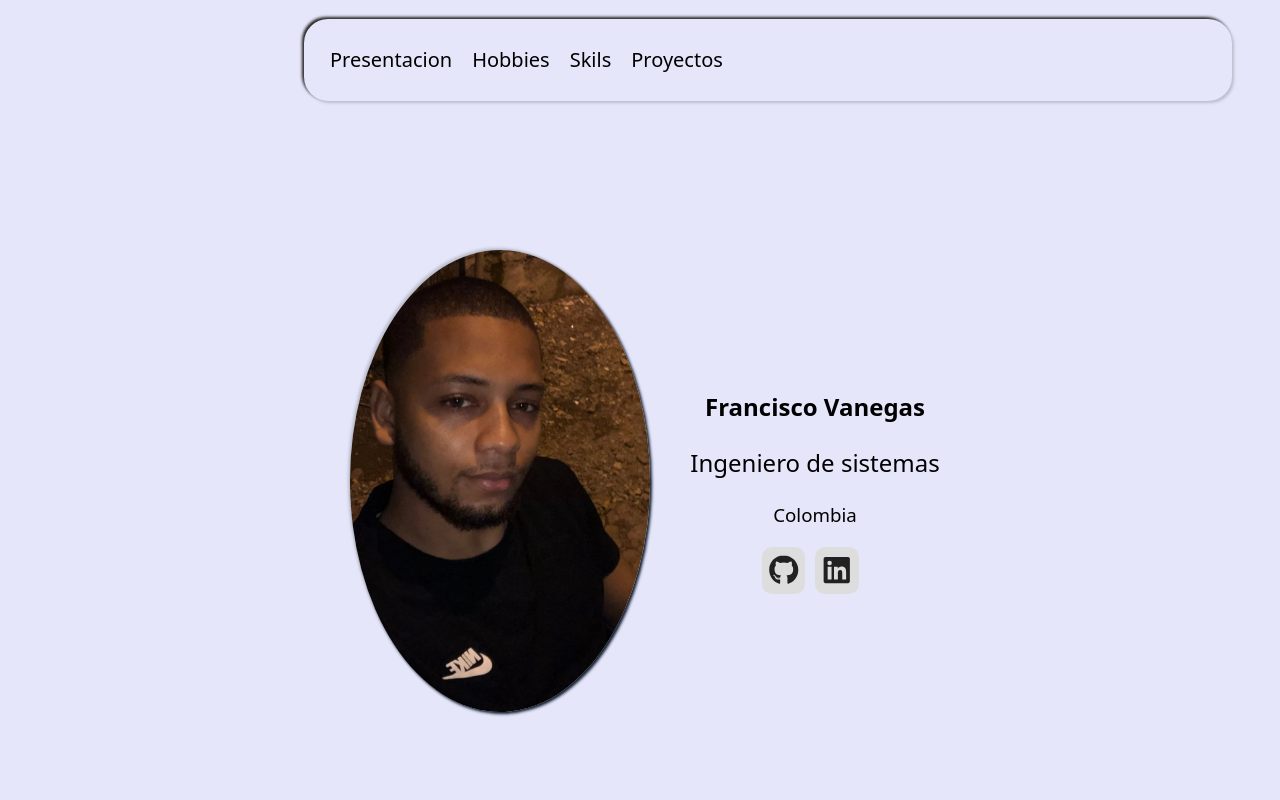
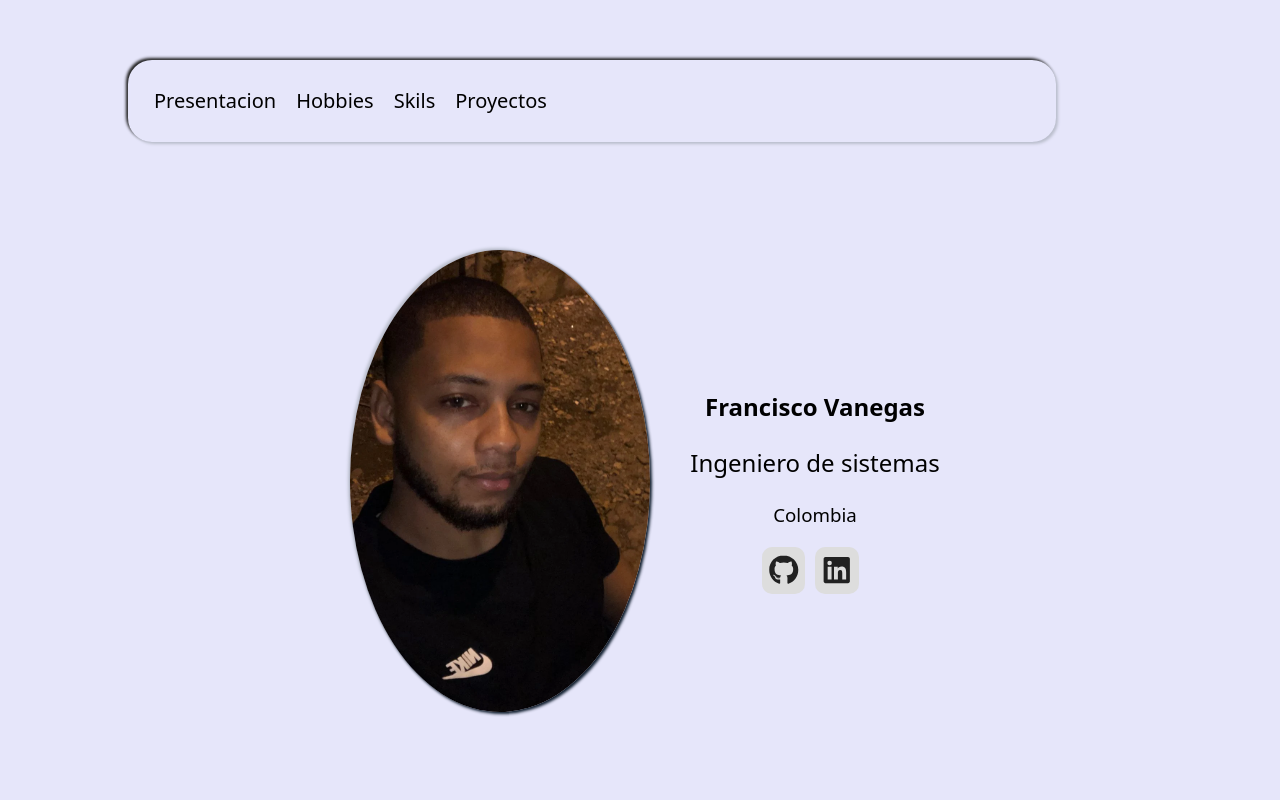
Before and after one commit to FranciscoDJVI/Portafolio, a React (Vite) app in the folder portafolio/: page / in a window 1280 px wide. Shown: the top 800 px of the page. Built offline with nearby package versions, Linux system fonts and the light colour scheme.

Commit message:
left and right, delete transform

```diff
--- a/portafolio/src/App.css
+++ b/portafolio/src/App.css
@@ -25,8 +25,8 @@
     display: flex;
     flex-direction: row;
     top: 60px;
-    left: 60%;
-    transform: translate(-50%, -50%);
+    left: 10%;
+    right: 10%;
     width: 70%;
     z-index: 1000;
     padding: 1rem;
```
